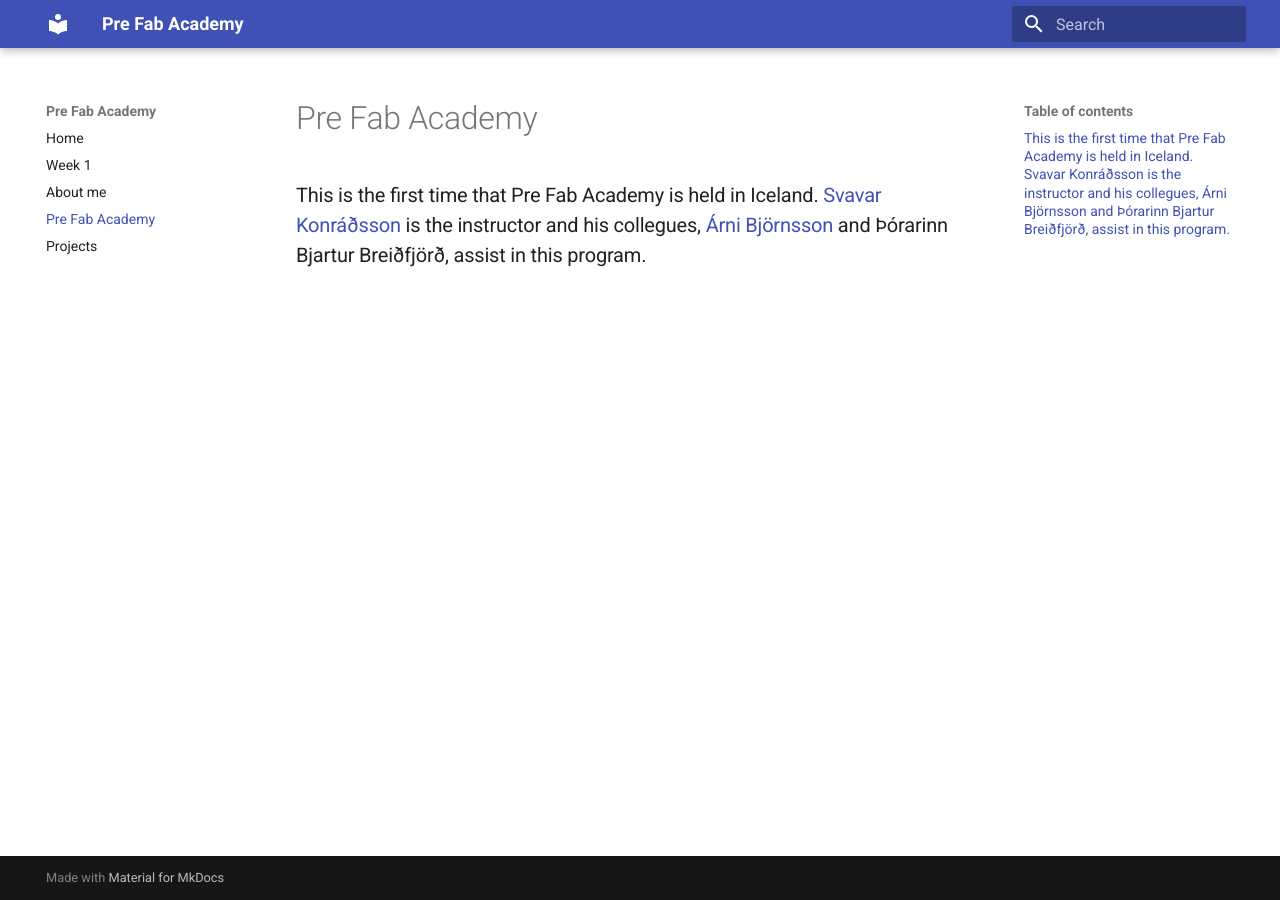
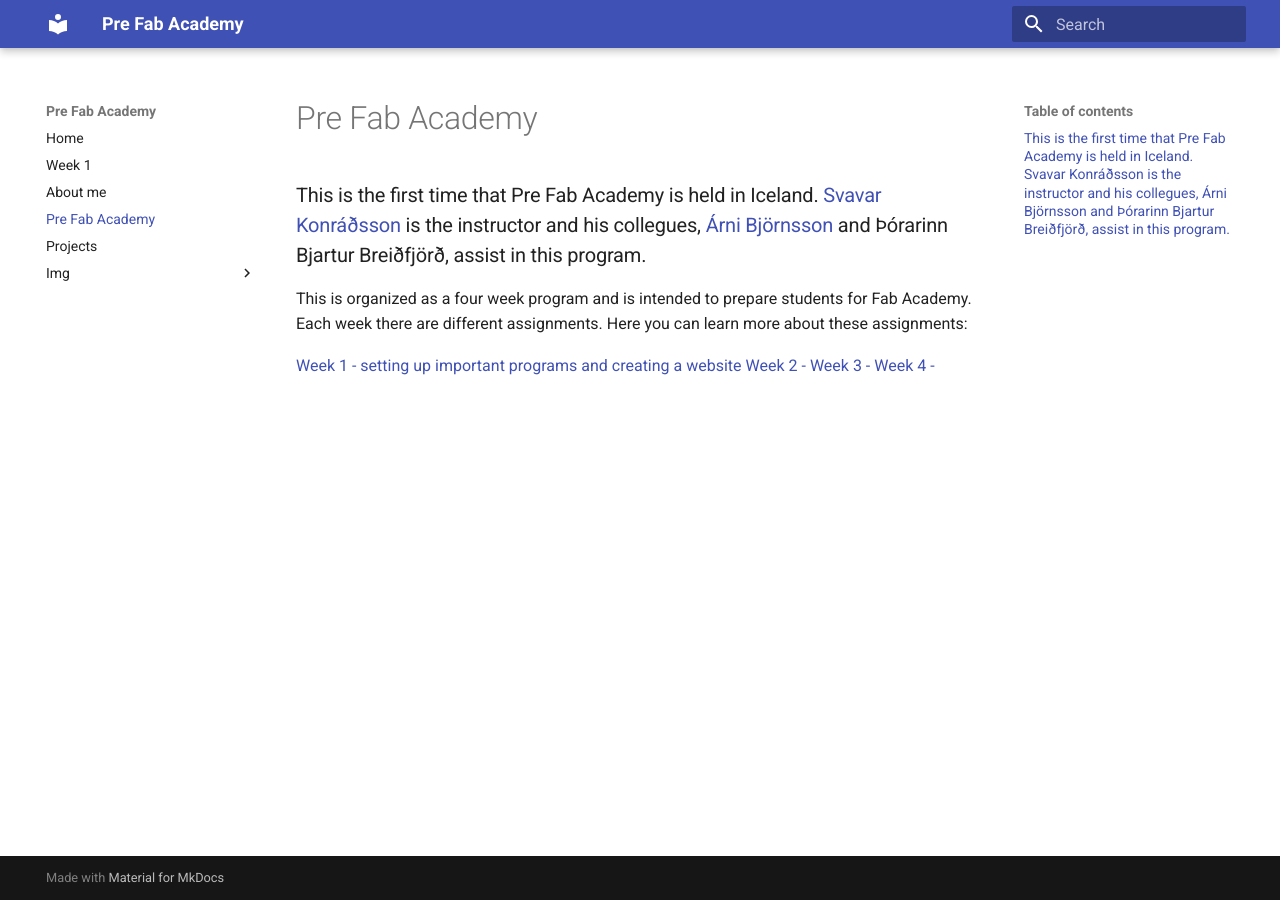
Before and after one commit to OlofH2/Before-Fab-Academy, an MkDocs documentation site: the page built from docs/assignments.md, in a window 1280 px wide. Built offline with MkDocs 1.6.1 and Material for MkDocs 9.7.7, drawn with Linux system fonts in a browser that asks for light colours.

Commit message:
Assignments index week1

```diff
--- a/docs/assignments.md
+++ b/docs/assignments.md
@@ -1,3 +1,10 @@
 #Pre Fab Academy
 
 ###This is the first time that Pre Fab Academy is held in Iceland. [Svavar Konráðsson](https://fabacademy.org/2023/labs/isafjordur/students/svavar-konradsson/index.html) is the instructor and his collegues, [Árni Björnsson](https://fabacademy.org/2022/labs/isafjordur/students/arni-bjornsson/) and Þórarinn Bjartur Breiðfjörð, assist in this program.
+
+This is organized as a four week program and is intended to prepare students for Fab Academy. Each week there are different assignments. Here you can learn more about these assignments:
+
+[Week 1 - setting up important programs and creating a website](week1.)
+[Week 2 - ]()
+[Week 3 - ]()
+[Week 4 - ]()
```
Also changed, not shown: docs/img/week1.md (added, +1 -0 lines), docs/index.md (+2 -2 lines).
